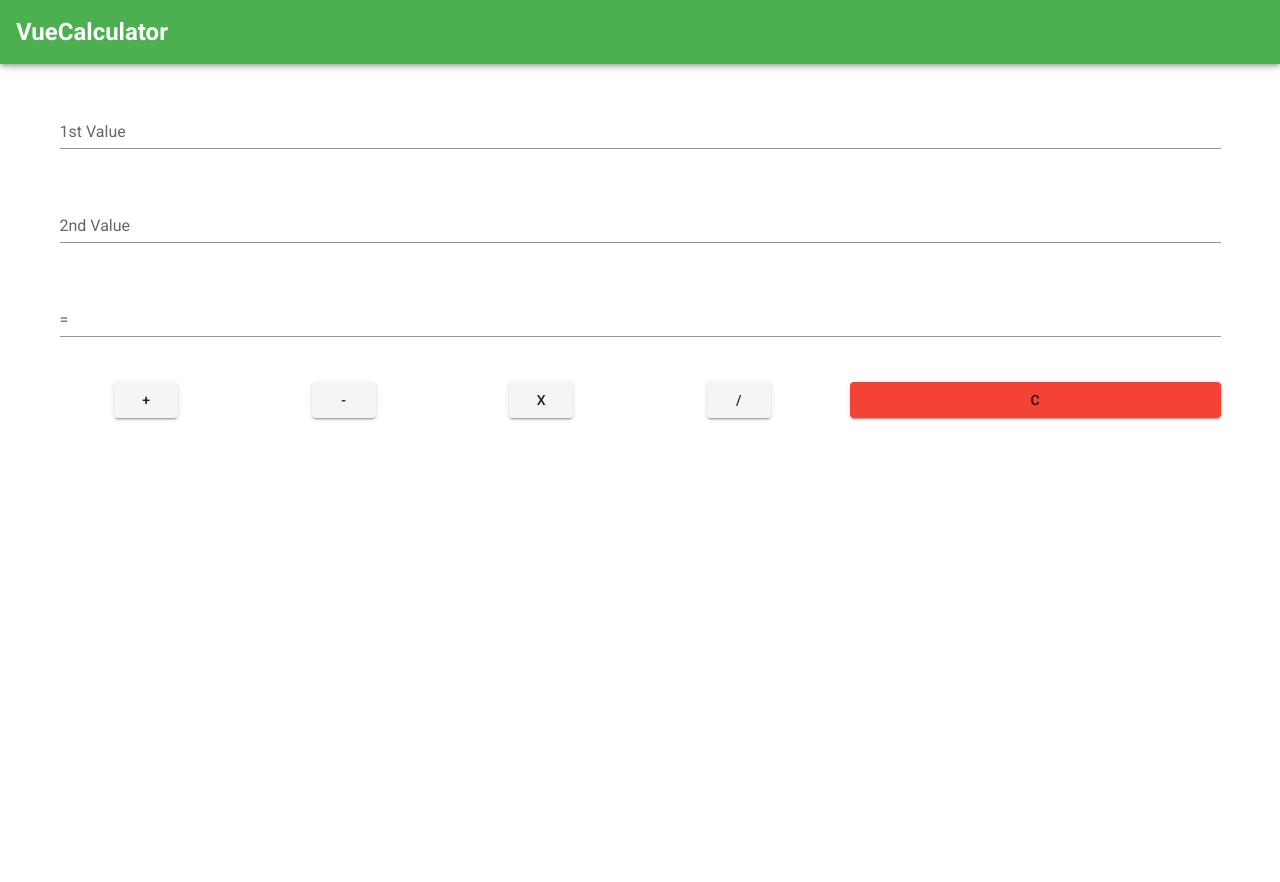
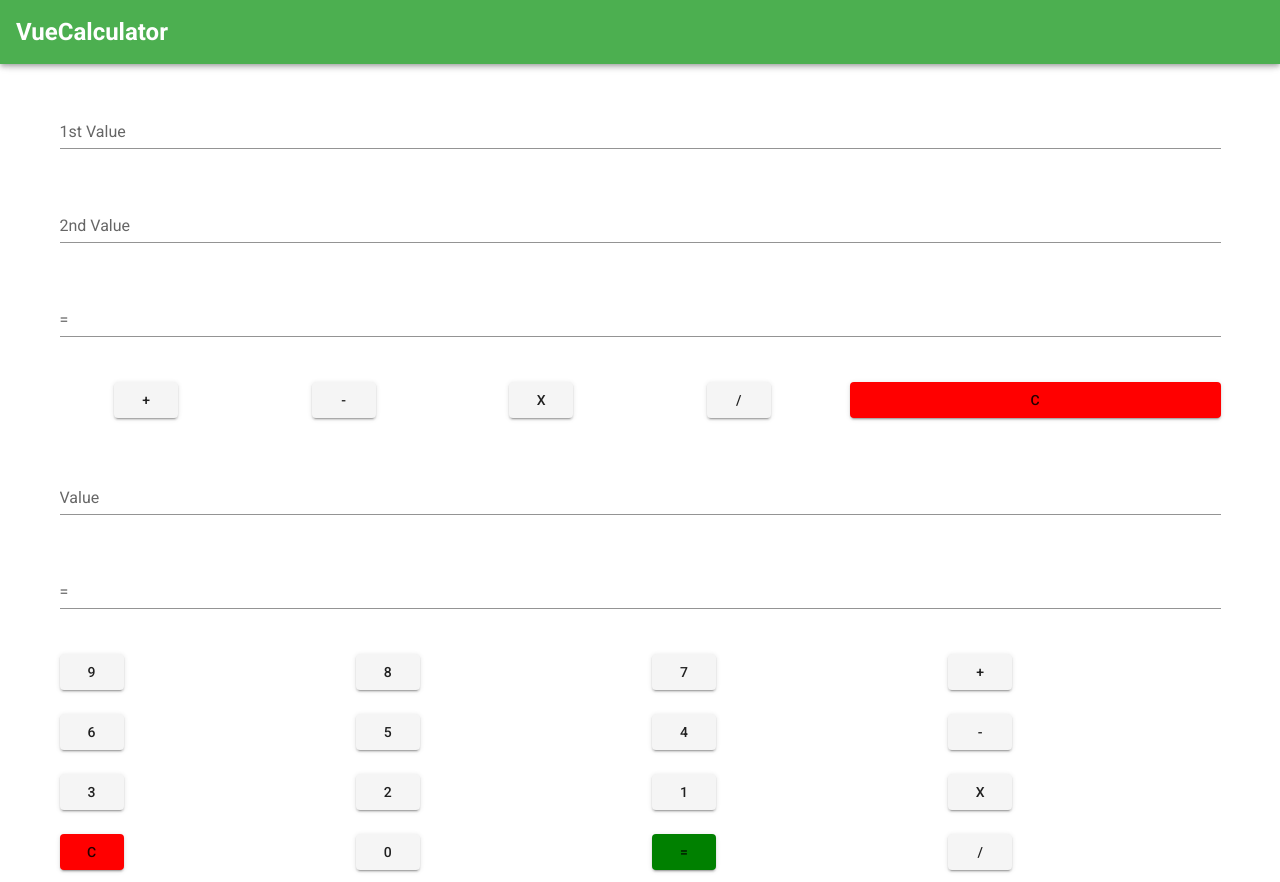
Before and after one commit to Chanjnint21/VueCalculator, a Vue app: page / in a window 1280 px wide. Before the commit the page ends 800 px from the top, so only its background shows below. Built offline with nearby package versions, Linux system fonts and the light colour scheme.

Commit message:
props the btnColor and export watch from diff file

```diff
--- a/src/App.vue
+++ b/src/App.vue
@@ -8,27 +8,28 @@
     <h2>VueCalculator</h2>
     </v-app-bar>
     <v-main>
-      <VueCalculator :value="Value" @input="Value=$event"></VueCalculator>
-      <!-- <btnCalculator></btnCalculator> -->
+      <VueCalculator :Rcolor="btnreset" :Ecolor="btnequal"></VueCalculator>
+      <btnCalculator :Rcolor="btnreset" :Ecolor="btnequal"></btnCalculator>
     </v-main>
   </v-app>
 </template>
 
 <script>
 import VueCalculator from './components/VueCalculator.vue';
-// import btnCalculator from './components/btnCalculator.vue';
+import btnCalculator from './components/btnCalculator.vue';
 
 export default {
   name: 'App',
 
   components: {
     VueCalculator,
-    //btnCalculator
+    btnCalculator
   },
 
   data() {
     return{
-      Value: 0
+      btnreset: 'red',
+      btnequal: 'green',
     }
   }
 };
--- a/src/components/VueCalculator.vue
+++ b/src/components/VueCalculator.vue
@@ -12,41 +12,24 @@
             <v-col cols="2"><v-btn v-on:click="sub">-</v-btn></v-col>
             <v-col cols="2"><v-btn v-on:click="multi">x</v-btn></v-col>
             <v-col cols="2"><v-btn v-on:click="dev">/</v-btn></v-col>
-            <!-- <v-col cols="2"><v-btn color="green" v-on:click="Equals">=</v-btn></v-col> -->
-            <v-col cols="4"><v-btn color="red" v-on:click="reset" block>C</v-btn></v-col>
+            <v-col cols="4"><v-btn :style="{ backgroundColor: Rcolor }" v-on:click="reset" block>C</v-btn></v-col>
         </v-row>
-        <!-- <v-row >
-            <v-col cols="3"><v-btn>9</v-btn></v-col>
-            <v-col cols="3"><v-btn>8</v-btn></v-col>
-            <v-col cols="3"><v-btn>7</v-btn></v-col>
-            <v-col cols="3"><v-btn>+</v-btn></v-col>
-        </v-row>
-        <v-row>
-            <v-col cols="3"><v-btn>6</v-btn></v-col>
-            <v-col cols="3"><v-btn>5</v-btn></v-col>
-            <v-col cols="3"><v-btn>4</v-btn></v-col>
-            <v-col cols="3"><v-btn>-</v-btn></v-col>
-        </v-row>
-        <v-row>
-            <v-col cols="3"><v-btn>3</v-btn></v-col>
-            <v-col cols="3"><v-btn>2</v-btn></v-col>
-            <v-col cols="3"><v-btn>1</v-btn></v-col>
-            <v-col cols="3"><v-btn>x</v-btn></v-col>
-        </v-row>
-        <v-row>
-            <v-col cols="3"><v-btn color="red" v-on:click="reset">C</v-btn></v-col>
-            <v-col cols="3"><v-btn>0</v-btn></v-col>
-            <v-col cols="3"><v-btn color="green" v-on:click="Equals">=</v-btn></v-col>
-            <v-col cols="3"><v-btn>/</v-btn></v-col>
-        </v-row> -->
     </v-container>
 </template>
 
 <script>
+import Ans from './WatchValue.js'
 
 export default{
     props: {
-        Value: Number
+        Rcolor:{
+            type: String,
+            required: true
+        },
+        Ecolor:{
+            type: String,
+            required: true
+        },
     },
     data(){
         return{
@@ -58,12 +41,7 @@ export default{
         }
     },
     watch:{
-        Ans(newVal, oldVal){
-            if(isNaN(newVal)){
-                console.log(oldVal)
-                return this.showAlert = true;
-            }
-        }
+        Ans: Ans
     },
     methods:{
         reset: function(){
--- /dev/null
+++ b/src/components/WatchValue.js
@@ -0,0 +1,6 @@
+export default function Ans(newVal, oldVal){
+    if(isNaN(newVal)){
+        console.log(oldVal)
+        return this.showAlert = true;
+    }
+}
--- a/src/components/btnCalculator.vue
+++ b/src/components/btnCalculator.vue
@@ -25,18 +25,29 @@
             <v-col cols="3"><v-btn>x</v-btn></v-col>
         </v-row>
         <v-row>
-            <v-col cols="3"><v-btn color="red" v-on:click="reset">C</v-btn></v-col>
+            <v-col cols="3"><v-btn :style="{ backgroundColor: Rcolor }" v-on:click="reset">C</v-btn></v-col>
             <v-col cols="3"><v-btn>0</v-btn></v-col>
-            <v-col cols="3"><v-btn color="green" v-on:click="Equals">=</v-btn></v-col>
+            <v-col cols="3"><v-btn :style="{ backgroundColor: Ecolor }" v-on:click="Equals">=</v-btn></v-col>
             <v-col cols="3"><v-btn>/</v-btn></v-col>
         </v-row>
     </v-container>
 </template>
 
 <script>
+import Ans from './WatchValue.js'
 
 export default{
-
+    name: 'BtnCalculator',
+    props: {
+        Rcolor:{
+            type: String,
+            required: true
+        },
+        Ecolor:{
+            type: String,
+            required: true
+        },
+    },
     data(){
         return{
             Value: '',
@@ -46,12 +57,7 @@ export default{
         }
     },
     watch:{
-        Ans(newVal, oldVal){
-            if(isNaN(newVal)){
-                console.log(oldVal)
-                return this.showAlert = true;
-            }
-        }
+        Ans: Ans
     },
     methods:{
         reset: function(){
```
